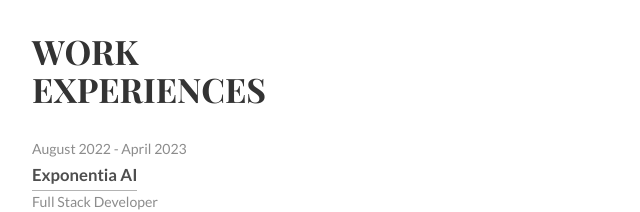
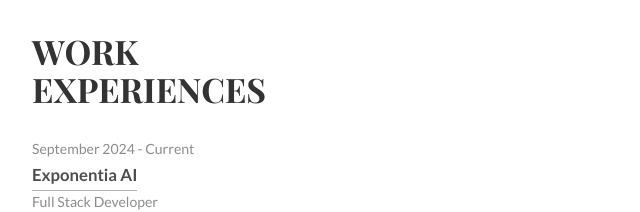
Before and after one commit to yatharth711/portfolio, a plain HTML site: page index.html in a window 1280 px wide. Shown: the part 2340-2552 px from the top of the page, 297-937 px from the left. Drawn offline with Linux system fonts and the light colour scheme.

Commit message:
Update index.html

```diff
--- a/index.html
+++ b/index.html
@@ -139,7 +139,7 @@
             <div class="container">
                 <h1>Work<br>Experiences</h1>
                  <ul class="work-list">
-                    <li>August 2022 - April 2023</li>
+                    <li>September 2024 - Current</li>
                     <li><a href="https://www.exponentia.ai/"> Exponentia AI</a></li>
                     <li>Full Stack Developer </li>
                     <li><p>Actively collaborating with DS Smith UK on the Trackchain project and other initiatives  <br><b>Skills:</b> Flask · Angular · REST APIs · R · Python </p></li>
```
